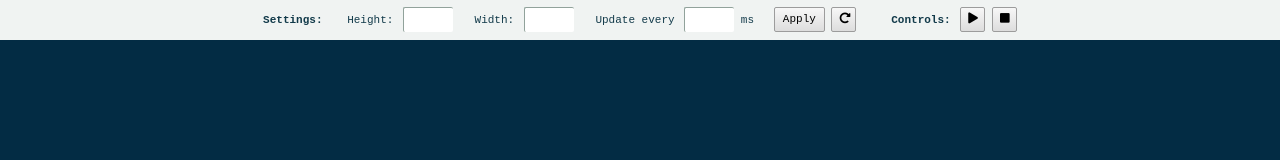
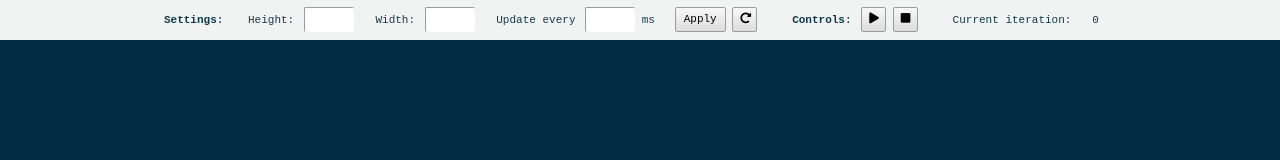
Before and after one commit to stuartngreen/game-of-life, a website with bundled scripts: page version-2-typescript/index.html in a window 1280 px wide. Built offline with nearby package versions, Linux system fonts and the light colour scheme.

Commit message:
added current iteration in view

```diff
--- a/version-2-typescript/assets/scss/game-controls.scss
+++ b/version-2-typescript/assets/scss/game-controls.scss
@@ -63,4 +63,9 @@
             width: 25px;
         }
     }
+
+    .current-iteration {
+        display: inline-block;
+        width: 35px;
+    }
 }
--- a/version-2-typescript/index.html
+++ b/version-2-typescript/index.html
@@ -23,10 +23,10 @@
         <input id="speedInput" type="text" /> ms &nbsp;
         <button onclick="GameOfLife.applyChanges()" title="Reinitialise game with new settings">Apply</button>
         <button class="icon-button" onclick="GameOfLife.resetGame()" title="Reset to defaults"><i class="fas fa-redo-alt"></i></button>
-
         <label>&nbsp; <strong>Controls:</strong></label>
         <button class="icon-button" onclick="GameOfLife.playGame()" title="Play"><i class="fas fa-play"></i></button>
         <button class="icon-button" onclick="GameOfLife.stopGame()" title="Stop"><i class="fas fa-stop"></i></button>
+        <label>&nbsp; Current iteration: <span id="currentIteration" class="current-iteration">0</span></label>
     </div>
 
 </body>
--- a/version-2-typescript/src/main.ts
+++ b/version-2-typescript/src/main.ts
@@ -67,6 +67,8 @@ function updateViewHtml(): void {
         }
     }
 
+    (<HTMLInputElement>document.getElementById('currentIteration')).innerHTML = String(game.currentIteration);
+
 }
 
 // Initialise game with settings from the view and output starting <table> HTML.
```
Also changed, not shown: version-2-typescript/dist/bundle.js, version-2-typescript/dist/styles.css.
